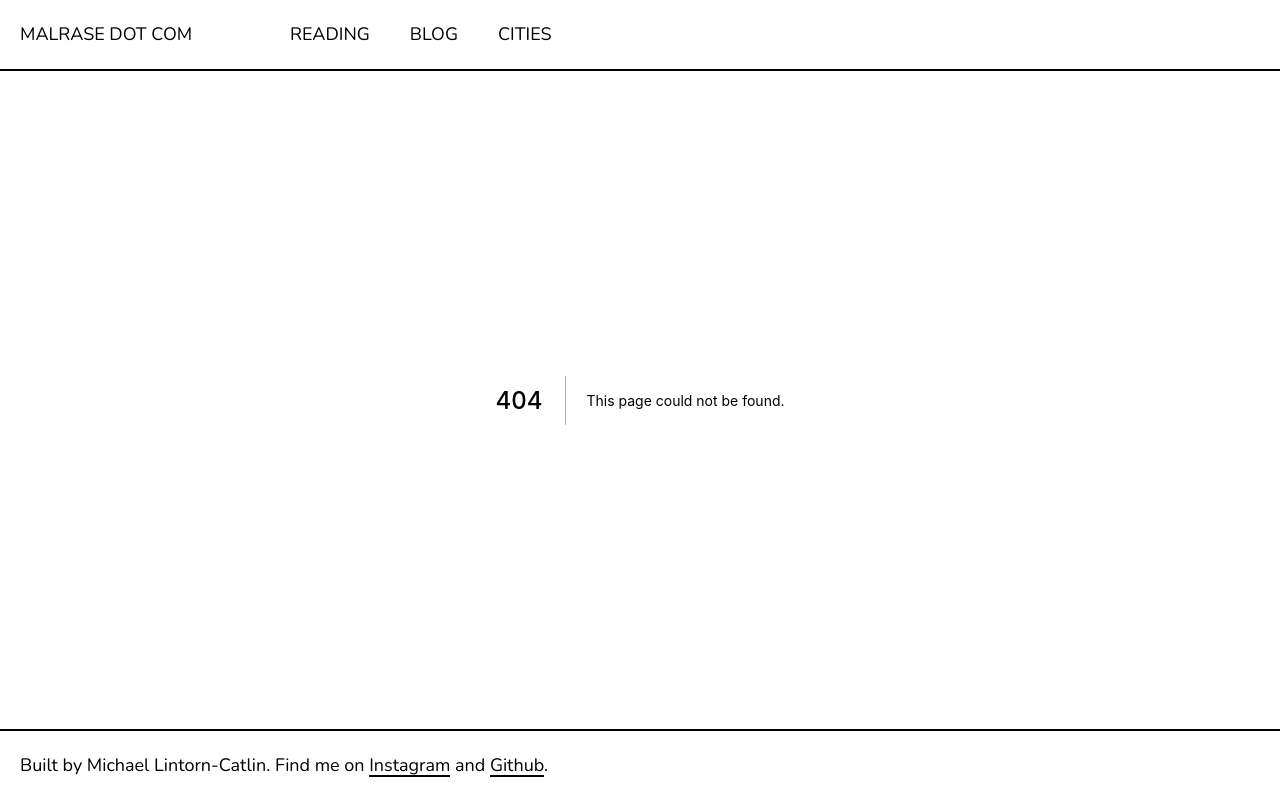
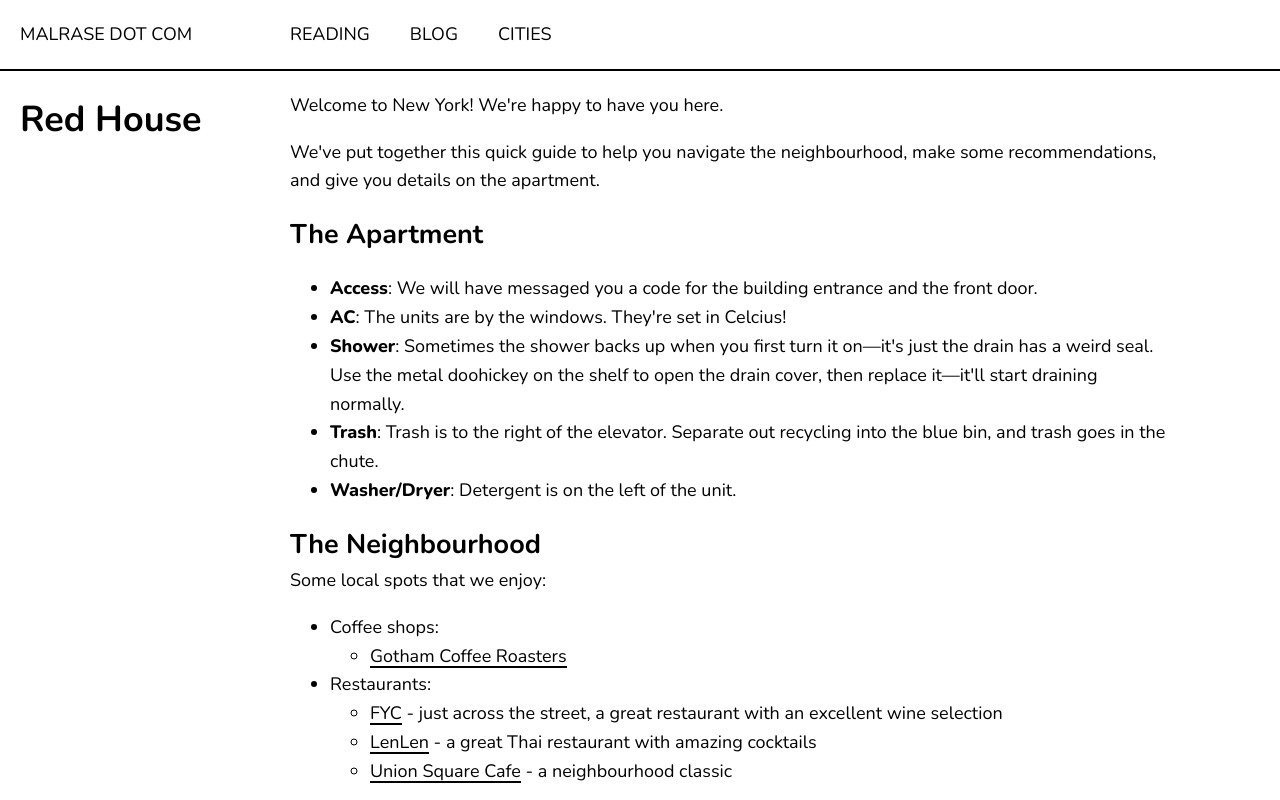
Before and after one commit to malrase/malrasedotcom, a Next.js app: page /red-house in a window 1280 px wide. Before the commit this address had no page. Shown: the top 800 px of the page. Built offline with nearby package versions, Linux system fonts and the light colour scheme.

Commit message:
Add red-house guest guide page for New York apartment
Amp-Thread-ID: https://ampcode.com/threads/T-019d064e-a6a7-74ed-bbb3-a18908f9f549
Co-authored-by: Amp <amp@ampcode.com>

```diff
--- /dev/null
+++ b/pages/red-house/index.js
@@ -0,0 +1,73 @@
+import Link from "next/link";
+
+export default function RedHouseIndex() {
+  return (
+    <main className="red-house two-column-grid">
+      <h1>Red House</h1>
+      <div className="content">
+      <p>Welcome to New York! We're happy to have you here.</p>
+      <p>
+        We've put together this quick guide to help you navigate the
+        neighbourhood, make some recommendations, and give you details
+        on the apartment.
+      </p>
+
+      <h2>The Apartment</h2>
+      <ul>
+        <li>
+          <b>Access</b>: We will have messaged you a code for the building entrance
+          and the front door.
+        </li>
+        <li>
+          <b>AC</b>: The units are by the windows. They're set in Celcius!
+        </li>
+        <li>
+          <b>Shower</b>: Sometimes the shower backs up when you first turn it on—it's
+          just the drain has a weird seal. Use the metal doohickey on the shelf to
+          open the drain cover, then replace it—it'll start draining normally.
+        </li>
+        <li>
+          <b>Trash</b>: Trash is to the right of the elevator. Separate out recycling
+          into the blue bin, and trash goes in the chute.
+        </li>
+        <li>
+          <b>Washer/Dryer</b>: Detergent is on the left of the unit.
+        </li>
+      </ul>
+
+      <h2>The Neighbourhood</h2>
+      <p>
+        Some local spots that we enjoy:
+        <ul>
+          <li>
+            Coffee shops:
+          </li>
+          <ul>
+            <li>
+              <a href='https://maps.app.goo.gl/RNqEhV93kcQv9T3n8'>Gotham Coffee Roasters</a>
+            </li>
+          </ul>
+          <li>
+            Restaurants:
+          </li>
+          <ul>
+            <li>
+              <a href='https://maps.app.goo.gl/3XFPAgpLvR4nsGh48'>FYC</a> - just across the street, a great restaurant with an excellent wine selection
+            </li>
+            <li>
+              <a href='https://maps.app.goo.gl/iSNRHQNSVcaovNrA8'>LenLen</a> - a great Thai restaurant with amazing cocktails
+            </li>
+            <li>
+              <a href='https://maps.app.goo.gl/AWYHUeLRTdLzXHZx5'>Union Square Cafe</a> - a neighbourhood classic
+            </li>
+          </ul>
+        </ul>
+      </p>
+
+      <h2>Other Recommendations</h2>
+      <p>
+      </p>
+      </div>
+    </main>
+  );
+}
```
